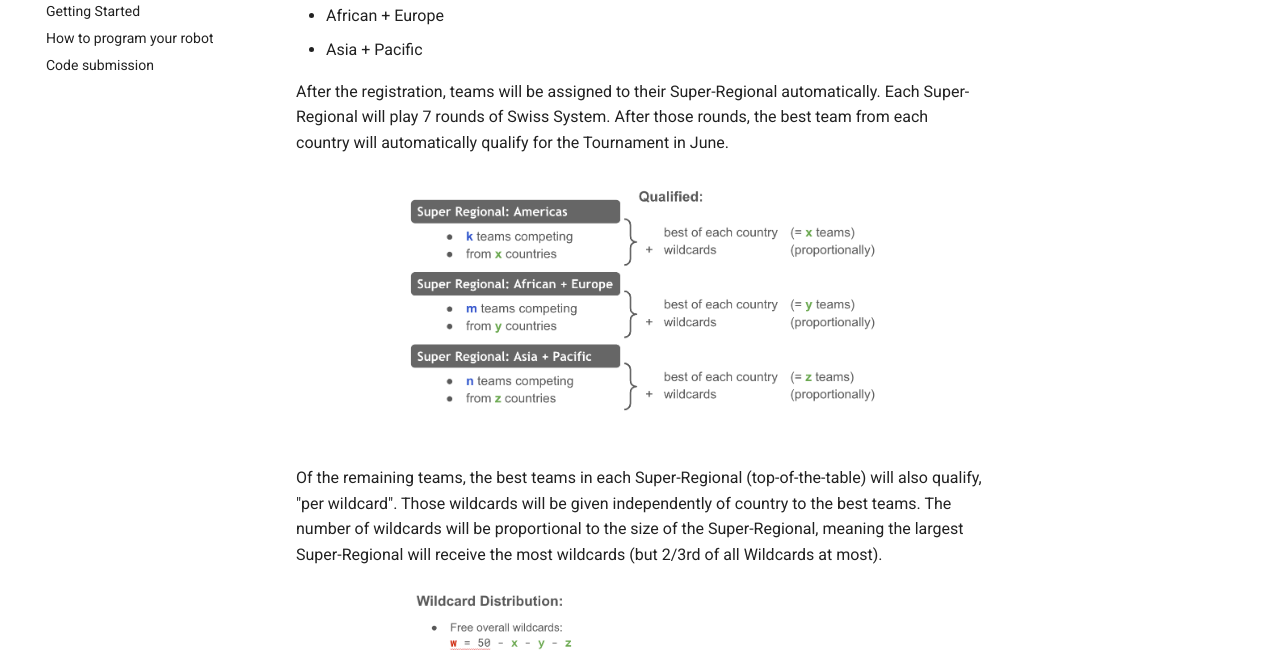
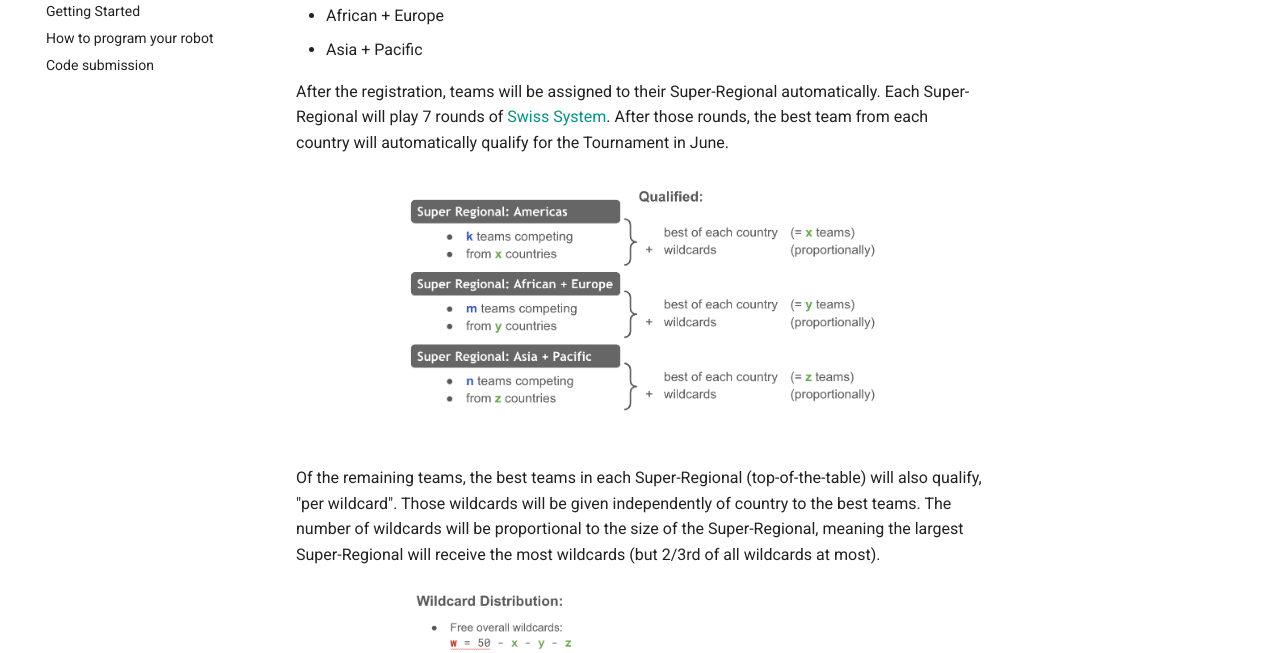
Before and after one commit to robocup-junior/rcj-soccersim, an MkDocs documentation site: the page built from docs/docs/qualification.md, in a window 1280 px wide and 900 px high, scrolled down 887 px. Shown: the part 178-831 px from the top of the window. Built offline with MkDocs 1.6.1 and Material for MkDocs 9.7.7, drawn with Linux system fonts in a browser that asks for light colours; part of the change alters nothing that is shown.

```diff
--- a/docs/docs/qualification.md
+++ b/docs/docs/qualification.md
@@ -41,9 +41,9 @@ There will be 3 virtual Super-Regional Qualification Tournaments in May, one for
 - Asia + Pacific
 
 After the registration, teams will be assigned to their Super-Regional automatically.
-Each Super-Regional will play 7 rounds of Swiss System. After those rounds,
-the best team from each country will automatically qualify for the
-Tournament in June.
+Each Super-Regional will play 7 rounds of [Swiss System](https://en.wikipedia.org/wiki/Swiss-system_tournament).
+After those rounds, the best team from each country will automatically qualify
+for the Tournament in June.
 
 <img src="../images/qualification_scheme.png" style="width:500px; margin-left: auto; margin-right: auto; display:block;"/>
 
@@ -51,7 +51,7 @@ Of the remaining teams, the best teams in each Super-Regional (top-of-the-table)
 will also qualify, "per wildcard".
 Those wildcards will be given independently of country to the best teams.
 The number of wildcards will be proportional to the size of the Super-Regional, meaning
-the largest Super-Regional will receive the most wildcards (but 2/3rd of all Wildcards at most).
+the largest Super-Regional will receive the most wildcards (but 2/3rd of all wildcards at most).
 
 <img src="../images/qualification_numbers.png" style="width:500px; margin-left: auto; margin-right: auto; display:block;"/>
 
```
